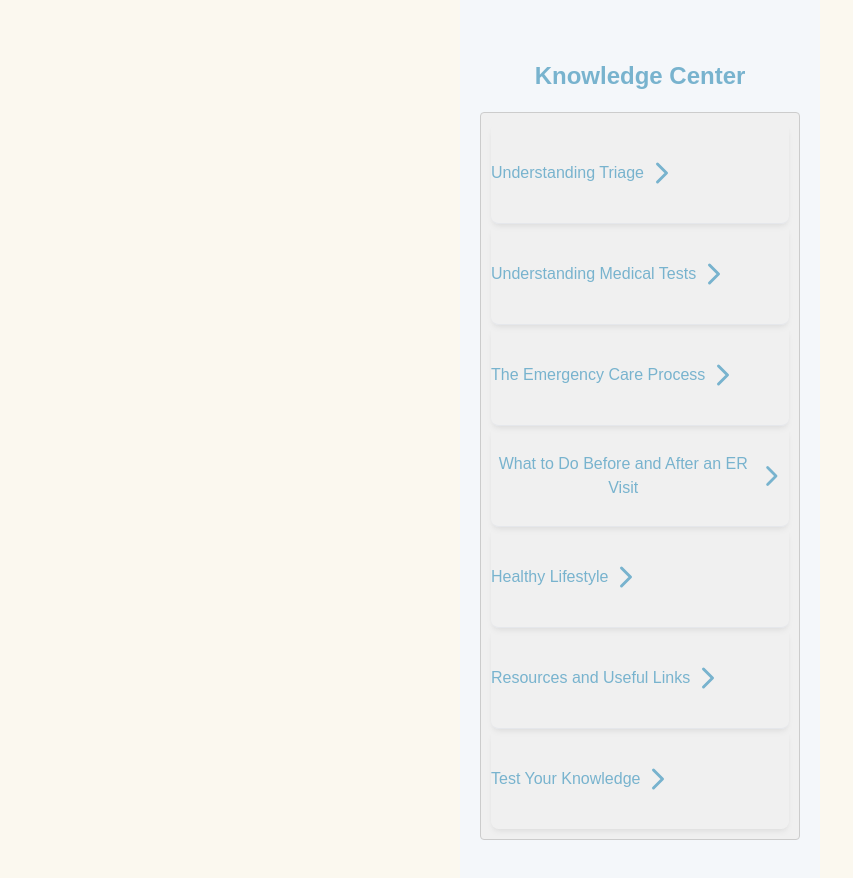
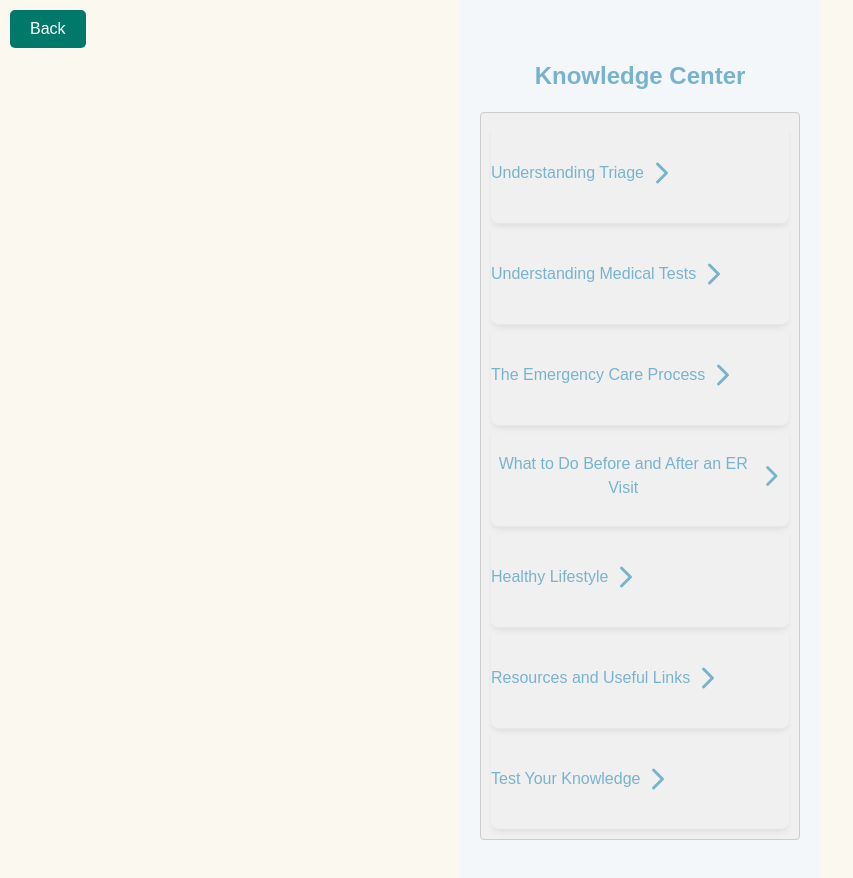
Before and after one commit to TheVortex8/hospital-declustering, a React (Vite) app: page /knowledgeCenter in a window 1280 px wide. Shown: the whole page, without its empty margins (0-853 px from the left). Built offline with nearby package versions, Linux system fonts and the light colour scheme.

Commit message:
back button addition

```diff
--- a/src/pages/KnowledgeCenter.tsx
+++ b/src/pages/KnowledgeCenter.tsx
@@ -16,7 +16,9 @@
   ];
 
   return (
+
     <div
+
       className="container"
       style={{
         minHeight: "100vh",
@@ -29,6 +31,24 @@
         backgroundColor: "#f4f7fa", // Softer background
       }}
     >
+    <button
+      style={{
+        position: "absolute",
+        top: "10px",
+        left: "10px",
+        padding: "10px 20px",
+        fontSize: "16px",
+        color: "#ffffff",
+        backgroundColor: "#00796b",
+        border: "none",
+        borderRadius: "5px",
+        cursor: "pointer",
+      }}
+      onClick={() => (window.location.href = "/knowledgeCenter")}
+    >
+      Back
+    </button>
+
       <h1 className="text-4xl font-bold mb-16 text-center text-gray-800">
         Knowledge Center
       </h1>
--- a/src/pages/TestInfo.tsx
+++ b/src/pages/TestInfo.tsx
@@ -153,7 +153,7 @@
           borderRadius: "5px",
           cursor: "pointer",
         }}
-        onClick={() => window.location.href = "/knowledgeCenter"}
+        onClick={() => window.location.href = "/dashboard"}
       >
         Back
       </button>
```
